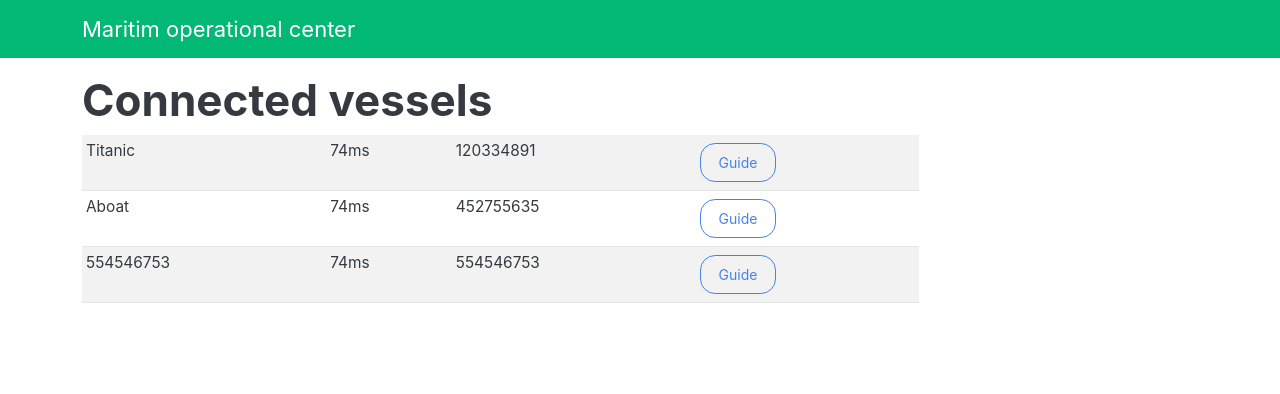
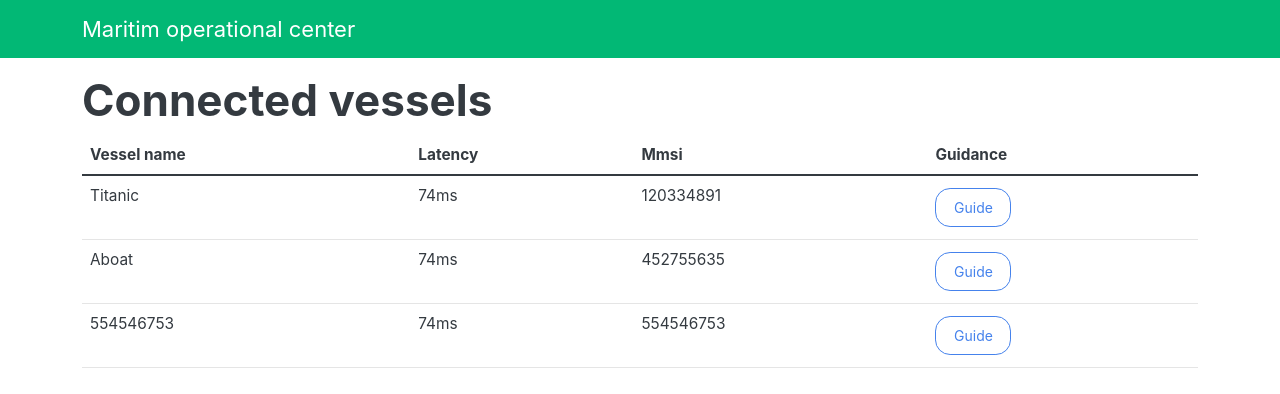
Before and after one commit to RemoteBoatX/moc-frontend, a React (Create React App) app in the folder moc-frontend/: page / in a window 1280 px wide. Shown: the top 394 px of the page. Built offline with nearby package versions, Linux system fonts and the light colour scheme; no server answers.

Commit message:
connection to the socket

```diff
--- a/moc-frontend/src/screens/ConVesselsScreen.js
+++ b/moc-frontend/src/screens/ConVesselsScreen.js
@@ -5,18 +5,51 @@ import {  Col, Table } from 'react-bootstrap'
 
 import vessels from '../vessels.js'
 
-function ConVesselsScreen() {
+class ConVesselsScreen extends React.Component {
 
+    constructor(props){
+        super(props)
 
+      }
+      ws = new WebSocket("ws://localhost:8080/frontend")
+
+      componentDidMount() {
+
+        this.ws.onopen = () => {
+          // on connecting, do nothing but log it to the console
+          console.log('connected')
+          }
+
+          this.ws.onmessage = evt => {
+          // listen to data sent from the websocket server
+          const message = JSON.parse(evt.data)
+          this.setState({dataFromServer: message})
+          console.log(message)
+          }
+
+          this.ws.onclose = () => {
+          console.log('disconnected')
+          // automatically try to reconnect on connection loss
+
+          }
+        }
+
+    render(){
     return (
-        <Col md={9}>
-           <h1>Connected vessels</h1>
-
-            <Table striped responsive className='table-sm'>
-
+        <Col>
+            <h1>Connected vessels</h1>
+            <Table responsive hover>
+                <thead>
+                    <tr>
+                        <th>Vessel name</th>
+                        <th>Latency</th>
+                        <th>Mmsi</th>
+                        <th>Guidance</th>
+                    </tr>
+                </thead>
                 <tbody>
                     {vessels.map(vessel =>
-                        <tr>
+                        <tr key={vessel.mmsi}>
                             {vessel.name
                                 ?   <td>{vessel.name}</td>
                                 :   <td>{vessel.mmsi}</td>
@@ -25,22 +58,17 @@ function ConVesselsScreen() {
                             <td>74ms</td>
                             <td>{vessel.mmsi}</td>
                             <td>
-                             <Link to={`/vessel/${vessel.mmsi}`}
+                                <Link to={`/vessel/${vessel.mmsi}`}
                                 className= 'btn btn-outline-primary btn-block my-1' role="button" aria-pressed="true">Guide</Link>
-
-
-
                             </td>
                         </tr>
-
                         )
                     }
                 </tbody>
-
-
             </Table>
         </Col>
     )
+    }
+
 }
-
 export default ConVesselsScreen
--- a/moc-frontend/src/screens/VesselScreen.js
+++ b/moc-frontend/src/screens/VesselScreen.js
@@ -62,7 +62,7 @@ function VesselScreen() {
 
                             <Col>
                             <p
-                                class="text-warning text-end"
+                                className="text-warning text-end"
                                 >
                                     34ms
                                 </p>
@@ -234,7 +234,7 @@ function VesselScreen() {
                         <h5>Guidance</h5>
                         <Form>
                             <Form.Group>
-                                <div class='mb-3'>
+                                <div className='mb-3'>
                                     <textarea
                                         rows="5">
 
```
Also changed, not shown: moc-frontend/src/App.js (+41 -7 lines).
